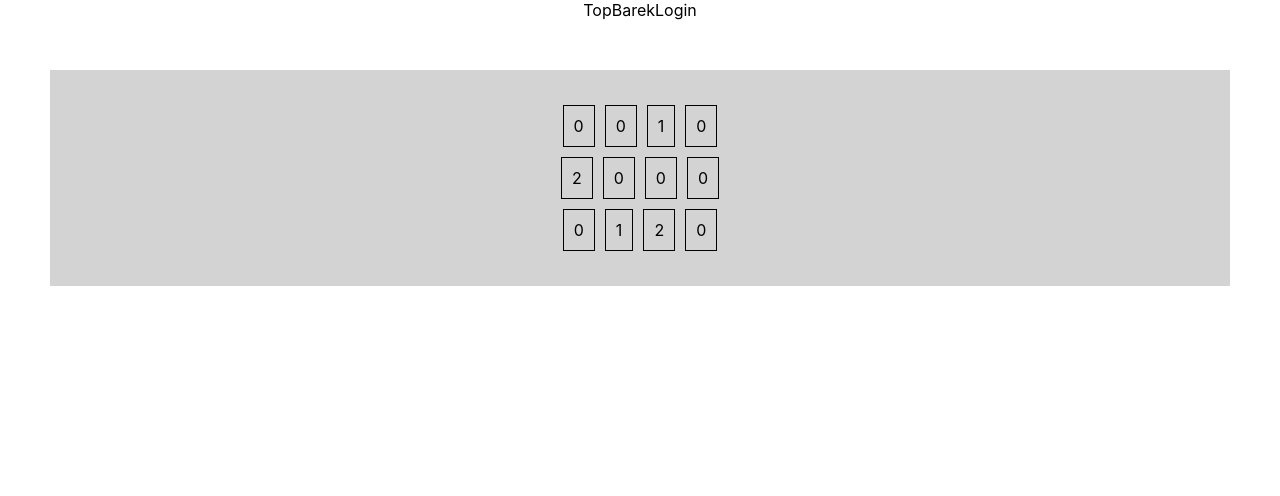
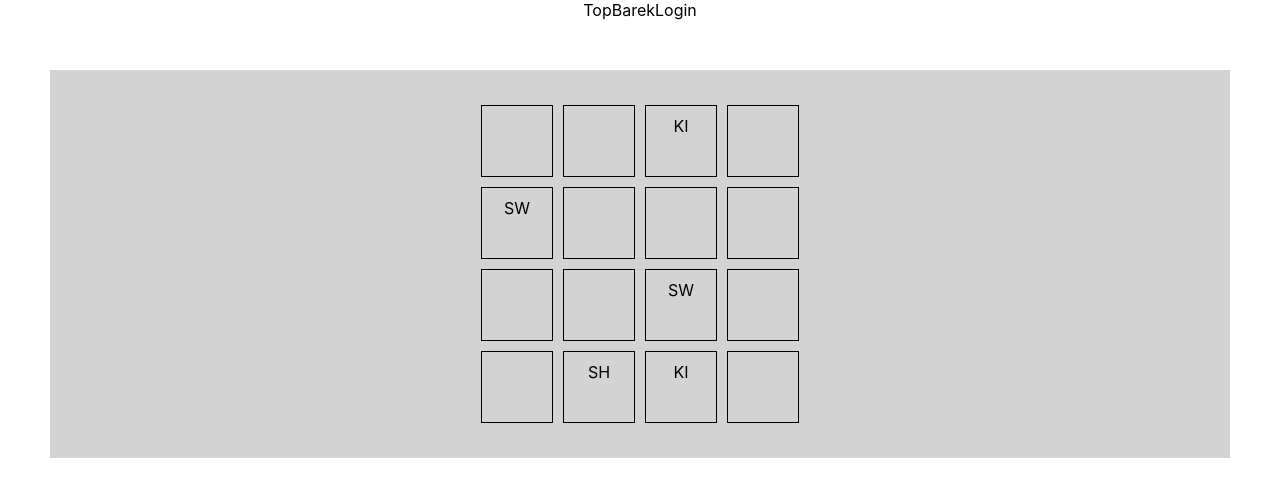
Before and after one commit to imnottherobot/SwordAndShield, a React (Vite) app: page / in a window 1280 px wide. Shown: the top 496 px of the page. Built offline with nearby package versions, Linux system fonts and the light colour scheme.

Commit message:
Add pawns and simple style it

```diff
--- a/Cube.css
+++ /dev/null
@@ -1,3 +0,0 @@
-.cube {
-    display: inline;
-}
--- /dev/null
+++ b/src/enums/pawn_type.enum.ts
@@ -0,0 +1,7 @@
+enum PawnType {
+    KING = 1,
+    SWORD = 2,
+    SHIELD = 3,
+}
+
+export default PawnType;
--- a/src/features/canvas/Canvas.tsx
+++ b/src/features/canvas/Canvas.tsx
@@ -1,11 +1,14 @@
 import Cube from "../cube/Cube";
 import './Canvas.css';
+import PawnType from "../../enums/pawn_type.enum";
+import RenderPawn from "../pawn/RenderPawn";
 
 function Canvas() {
     const cubes = [
-        [0, 0, 1, 0],
-        [2, 0, 0, 0],
-        [0, 1, 2, 0],
+        [0, 0, PawnType.KING, 0],
+        [PawnType.SWORD, 0, 0, 0],
+        [0, 0, PawnType.SWORD, 0],
+        [0, PawnType.SHIELD, PawnType.KING, 0],
     ];
 
     return (
@@ -16,7 +19,7 @@ function Canvas() {
                         { row.map((value, cubeNumber) => {
                             return (
                                 <Cube key={cubeNumber}>
-                                    <span>{value}</span>
+                                    <RenderPawn type={value} />
                                 </Cube>
                             );
                         })}
--- a/src/features/cube/Cube.css
+++ b/src/features/cube/Cube.css
@@ -3,4 +3,8 @@
     margin: 5px;
     padding: 10px;
     border: solid 1px black;
+    width: 50px;
+    height: 50px;
+    text-align: center;
+    vertical-align: middle;
 };
--- /dev/null
+++ b/src/features/pawn/Empty.tsx
@@ -0,0 +1,5 @@
+export default function Empty() {
+    return (
+        <span>&nbsp;&nbsp;</span>
+    );
+};
--- /dev/null
+++ b/src/features/pawn/KingPawn.tsx
@@ -0,0 +1,7 @@
+export default function KingPawn () {
+    return (
+        <span>
+            KI
+        </span>
+    );
+};
--- /dev/null
+++ b/src/features/pawn/RenderPawn.tsx
@@ -0,0 +1,33 @@
+import KingPawn from './KingPawn';
+import PawnType from '../../enums/pawn_type.enum';
+import ShieldPawn from './ShieldPawn';
+import SwordPawn from './SwordPawn';
+import Empty from './Empty';
+
+interface PawnProps {
+    type: number;
+}
+
+export default function RenderPawn({ type }: PawnProps) {
+    if (type === PawnType.KING) {
+        return (
+            <KingPawn />
+        );
+    }
+
+    if (type === PawnType.SHIELD) {
+        return (
+            <ShieldPawn />
+        );
+    }
+
+    if (type === PawnType.SWORD) {
+        return (
+            <SwordPawn />
+        );
+    }
+
+    return (
+        <Empty />
+    );
+}
--- /dev/null
+++ b/src/features/pawn/ShieldPawn.tsx
@@ -0,0 +1,7 @@
+export default function ShieldPawn () {
+    return (
+        <span>
+            SH
+        </span>
+    );
+};
--- /dev/null
+++ b/src/features/pawn/SwordPawn.tsx
@@ -0,0 +1,7 @@
+export default function SwordPawn () {
+    return (
+        <span>
+            SW
+        </span>
+    );
+};
```
